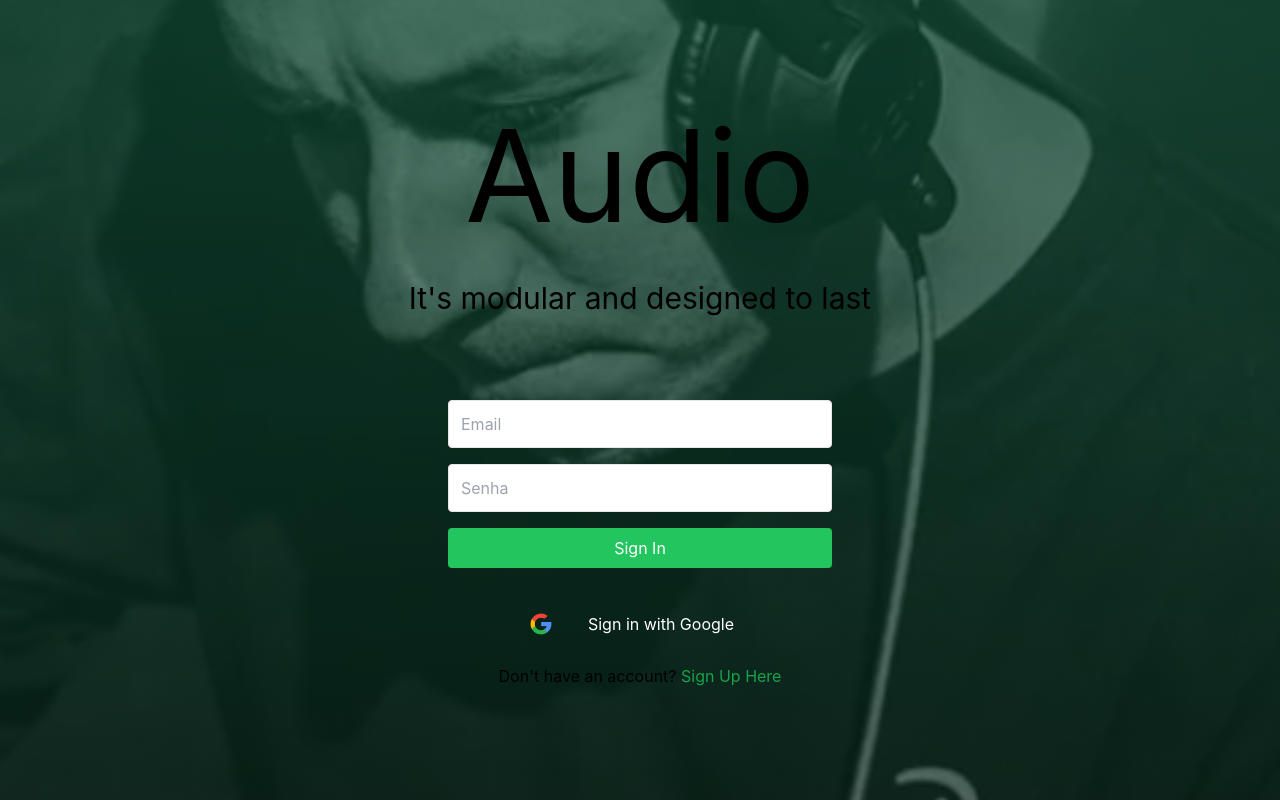
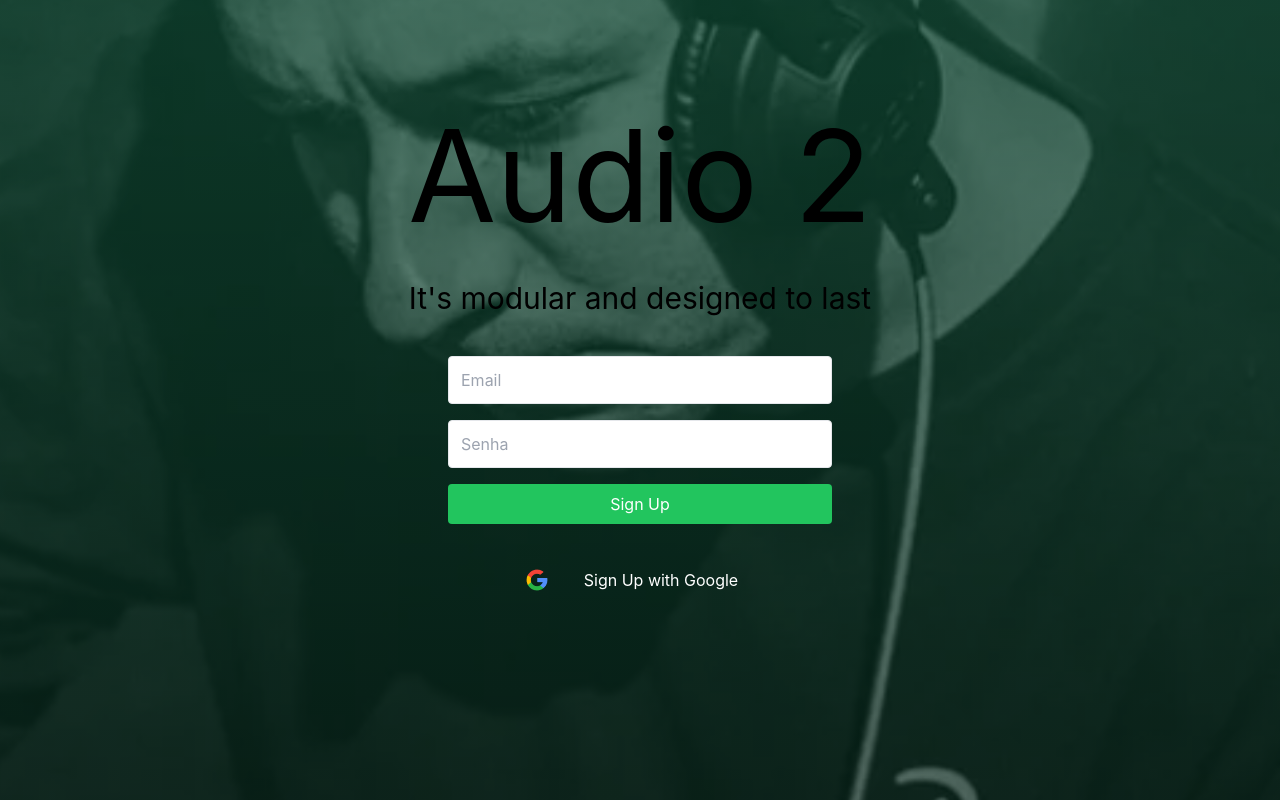
Before and after one commit to Augusto-debug/desafio03_compass_uol, a React (Create React App) app: page /signup in a window 1280 px wide. Built offline with nearby package versions, Linux system fonts and the light colour scheme; no server answers.

Commit message:
auth working with email/senha and google

```diff
--- a/src/App.tsx
+++ b/src/App.tsx
@@ -1,12 +1,15 @@
-import React from 'react';
-import logo from './logo.svg';
+import { Route, Routes } from 'react-router-dom';
 import './App.css';
 import SignScreen from './components/SignInScreen';
+import SignUpScreen from './components/SignUpScreen';
 
 function App() {
   return (
     <div className="App">
-      <SignScreen />
+        <Routes>
+          <Route path="/" element={<SignScreen />} />
+          <Route path="/signup" element={<SignUpScreen />} />
+        </Routes>
     </div>
   );
 }
--- a/src/components/AuthButton.tsx
+++ b/src/components/AuthButton.tsx
@@ -5,11 +5,14 @@ import {
   signOut,
   signInWithEmailAndPassword,
   createUserWithEmailAndPassword,
-  fetchSignInMethodsForEmail,
 } from "firebase/auth";
 import { useAuthState } from "react-firebase-hooks/auth";
 
-const AuthButton = () => {
+interface AuthButtonProps {
+  mode: "login" | "signup";
+}
+
+const AuthButton: React.FC<AuthButtonProps> = ({ mode }) => {
   const [user] = useAuthState(auth);
   const [email, setEmail] = useState("");
   const [password, setPassword] = useState("");
@@ -28,16 +31,36 @@ const AuthButton = () => {
   const handleLoginWithEmail = async () => {
     try {
       setError("");
-      const createdUSer = await createUserWithEmailAndPassword(auth, email, password);
-      if(createdUSer) {
+
+      if (!email || !password) {
+        setError("Preencha todos os campos.");
+        return;
+      }
+
       await signInWithEmailAndPassword(auth, email, password);
-      }
+      console.log("Logado com sucesso");
     } catch (error) {
-        console.error("Erro ao fazer login com email:", error);
-        setError("Erro ao autenticar com o email. Tente novamente.");
+      console.error("Erro ao fazer login com email:", error);
+      setError("Erro ao autenticar com o email. Tente novamente.");
     }
   };
 
+  const handleCreateUserWithEmail = async () => {
+    try {
+      setError("");
+
+      if (!email || !password) {
+        setError("Preencha todos os campos.");
+        return;
+      }
+
+      await createUserWithEmailAndPassword(auth, email, password);
+      console.log("Usuário criado com sucesso");
+    } catch (error) {
+      console.error("Erro ao criar usuário com email:", error);
+      setError("Erro ao criar usuário com o email. Tente novamente.");
+    }
+  };
 
   const handleLogout = async () => {
     try {
@@ -79,22 +102,23 @@ const AuthButton = () => {
         placeholder="Senha"
         className="h-12 px-3 text-black mb-4 border rounded w-full"
       />
+
       <button
-        onClick={handleLoginWithEmail}
+        onClick={mode === "login" ? handleLoginWithEmail : handleCreateUserWithEmail}
         className="bg-green-500 text-white px-4 py-2 rounded w-full mb-4"
       >
-        Sign In
+        {mode === "login" ? "Sign In" : "Sign Up"}
       </button>
-      {}
+
       {error && <p className="text-red-500 text-center">{error}</p>}
 
       <div className="flex items-center justify-center mt-5">
         <img src="google-icon.png" alt="Google" className="mr-5" />
         <button
           onClick={handleLoginWithGoogle}
-          className=" text-white px-4 py-2 rounded"
+          className="text-white px-4 py-2 rounded"
         >
-          Sign in with Google
+          {mode === "login" ? "Sign In with Google" : "Sign Up with Google"}
         </button>
       </div>
     </div>
--- a/src/components/SignInScreen.tsx
+++ b/src/components/SignInScreen.tsx
@@ -20,7 +20,7 @@ const SignScreen = () => {
           <p className="text-3xl py-10">It's modular and designed to last</p>
         </div>
         <div className="absolute top-1/2 w-full flex flex-col items-center">
-        <AuthButton />
+          <AuthButton mode="login" />
           <p className="mt-5">
             Don't have an account?{" "}
             <span
--- a/src/signup/page.tsx
+++ b/src/components/SignUpScreen.tsx
@@ -1,4 +1,4 @@
-import AuthButton from "../components/AuthButton";
+import AuthButton from "./AuthButton";
 const SignUpScreen = () => {
     return (
         <div className="w-full h-screen flex items-center justify-center flex-col">
@@ -8,12 +8,10 @@ const SignUpScreen = () => {
             className="w-full h-full object-cover"
           />
           <div className="absolute top-28 w-full flex items-center justify-center flex-col">
-            <p className="text-9xl">Audio</p>
+            <p className="text-9xl">Audio 2 </p>
             <p className="text-3xl py-10">It's modular and designed to last</p>
-            <AuthButton />
+            <AuthButton mode="signup" />
           </div>
-
-
         </div>
       );
 }
```
Lines whose indentation alone changed are shown as unchanged.
